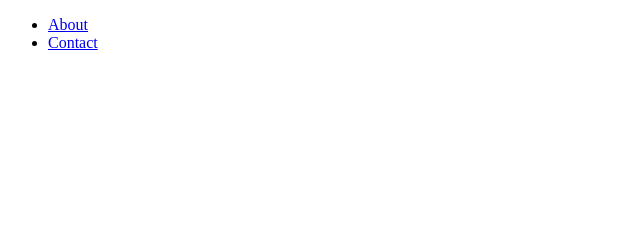
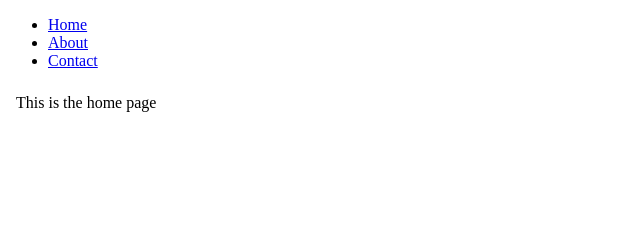
Before and after one commit to cbubel/template-loader, a plain HTML site: page index.html in a window 1280 px wide. Shown: the whole page, without its empty margins (0-640 px from the left). Drawn offline with Linux system fonts and the light colour scheme.

Commit message:
fixed for home page usage

```diff
--- a/index.html
+++ b/index.html
@@ -1,17 +1,21 @@
 <!DOCTYPE html>
 <html lang="en">
+
 <head>
     <meta charset="UTF-8">
     <title>Template Loader</title>
 </head>
+
 <body>
     <ul>
+        <li><a href="#/">Home</a></li>
         <li><a href="#/about">About</a></li>
         <li><a href="#/contact">Contact</a></li>
     </ul>
 
-    <div id="content">Home</div>
+    <div id="content"></div>
 
     <script src="js/router.js"></script>
-    </body>
+</body>
+
 </html>
--- a/js/router.js
+++ b/js/router.js
@@ -1,5 +1,6 @@
 function load() {
-    const path = getPath();
+    let path = getPath();
+    if(path === "" || path === undefined) path = "home";
     document.getElementById("content").innerHTML = `<object type="text/html" data="partials/${path}.html"></object>`;
 };
 
--- /dev/null
+++ b/partials/home.html
@@ -0,0 +1 @@
+<p>This is the home page</p>
```
